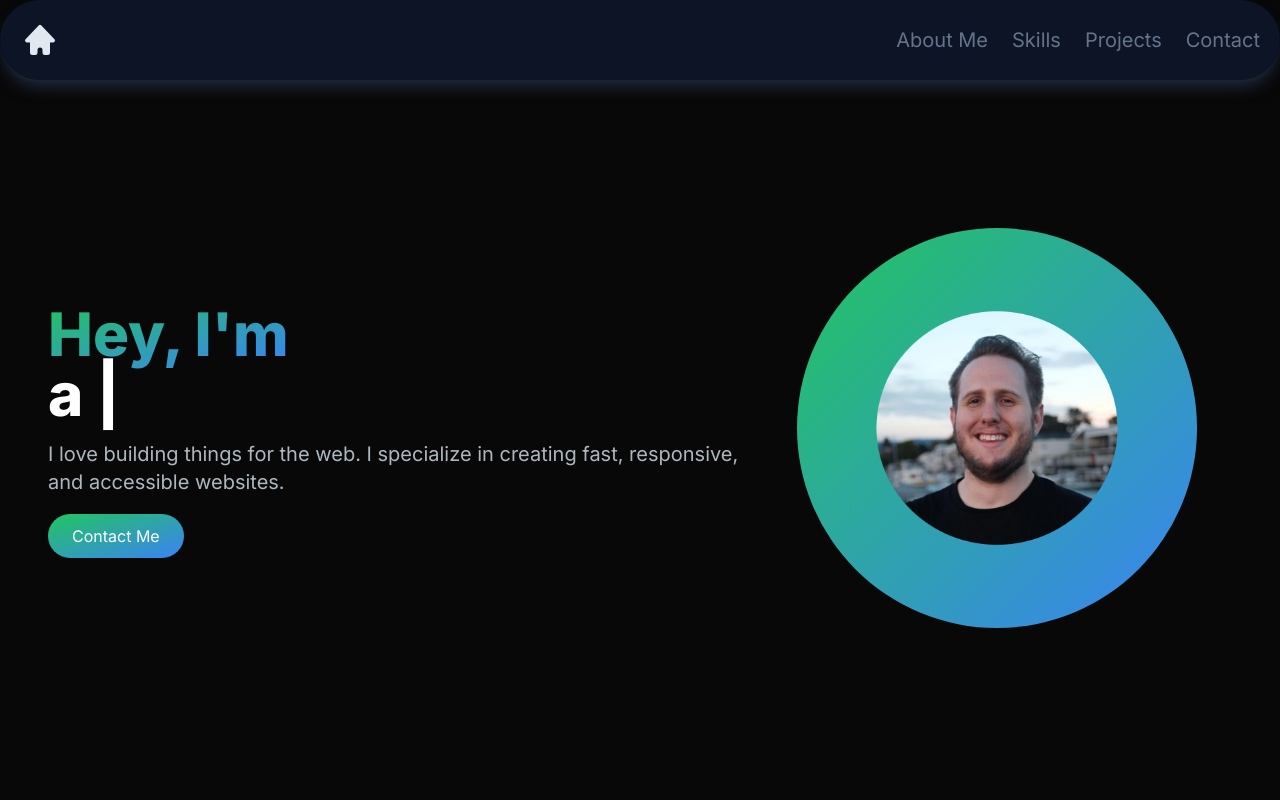
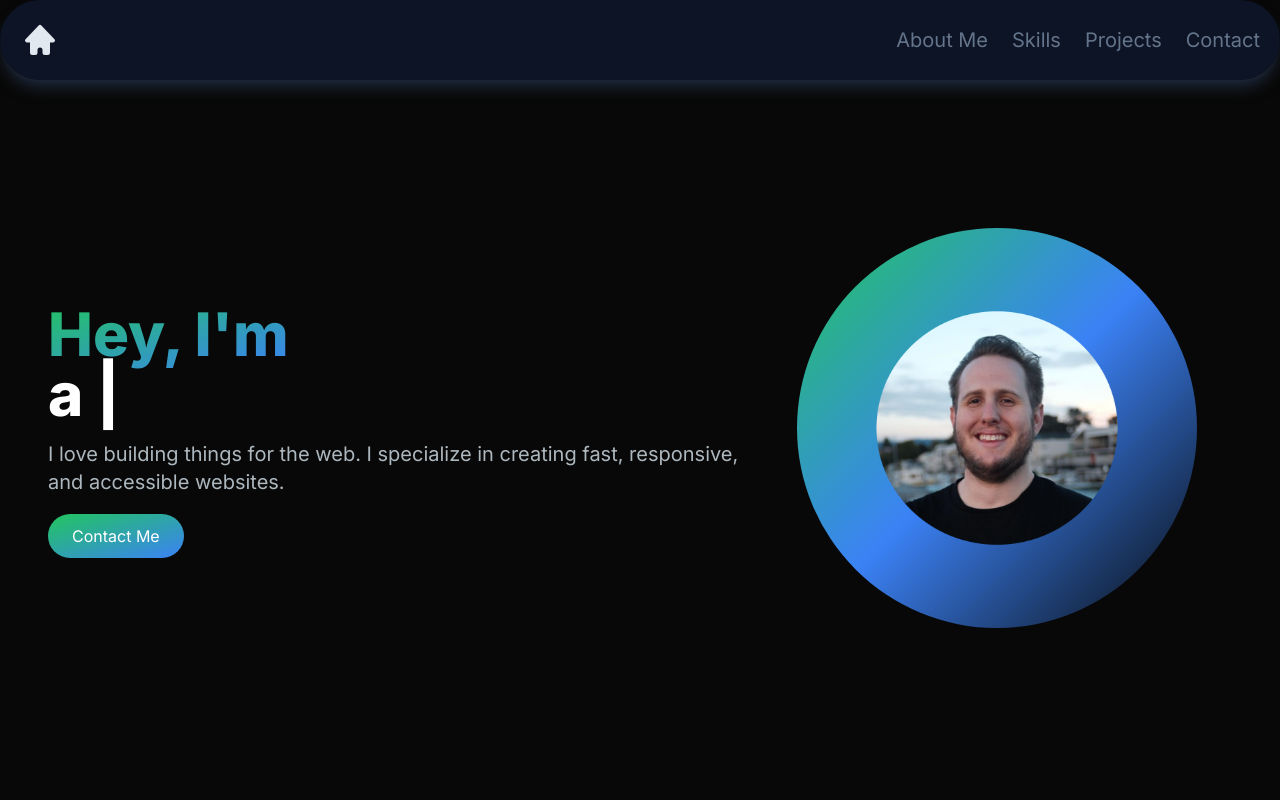
Before and after one commit to aellis815/portfolio-website, a Next.js app: page / in a window 1280 px wide. Shown: the top 800 px of the page. Built offline with nearby package versions, Linux system fonts and the light colour scheme.

Commit message:
removing image file to reupload in lowercase

```diff
--- a/src/app/component/HeroArea.tsx
+++ b/src/app/component/HeroArea.tsx
@@ -44,7 +44,7 @@ export default function HeroArea() {
                     </div>
                 </div>
                 <div className="col-span-5 place-self-center mt-4 lg:mt-0 ml-6">
-                    <div className="rounded-full bg-gradient-to-br from-primary-500 to-secondary-500 w-[250px] h-[250px] lg:w-[400px] lg:h-[400px] relative m-5">
+                    <div className="rounded-full bg-gradient-to-br from-primary-500 via-secondary-500 to-transparent w-[250px] h-[250px] lg:w-[400px] lg:h-[400px] relative m-5">
                         <Image
                             src="/images/circle_headshot.png"
                             className="absolute transform -translate-x-1/2 -translate-y-1/2 top-1/2 left-1/2"
```
Also changed, not shown: 1 other file (tests, documents, lock files or other folders).
